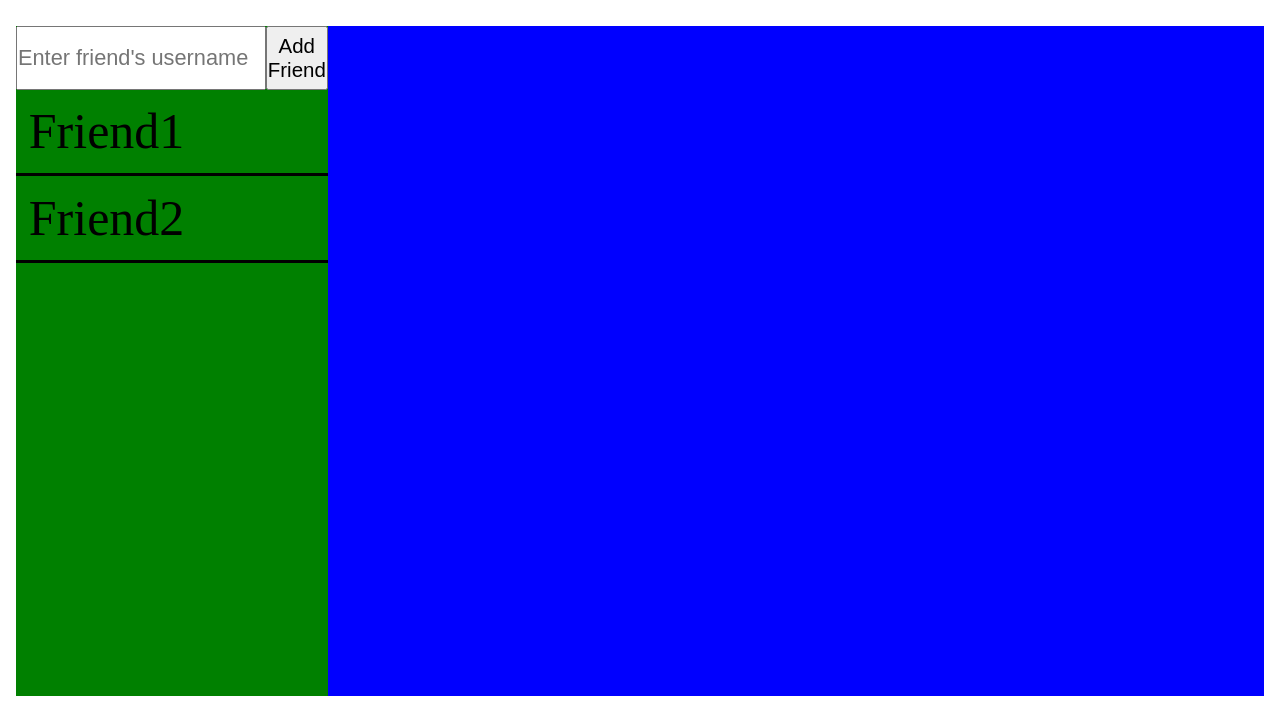
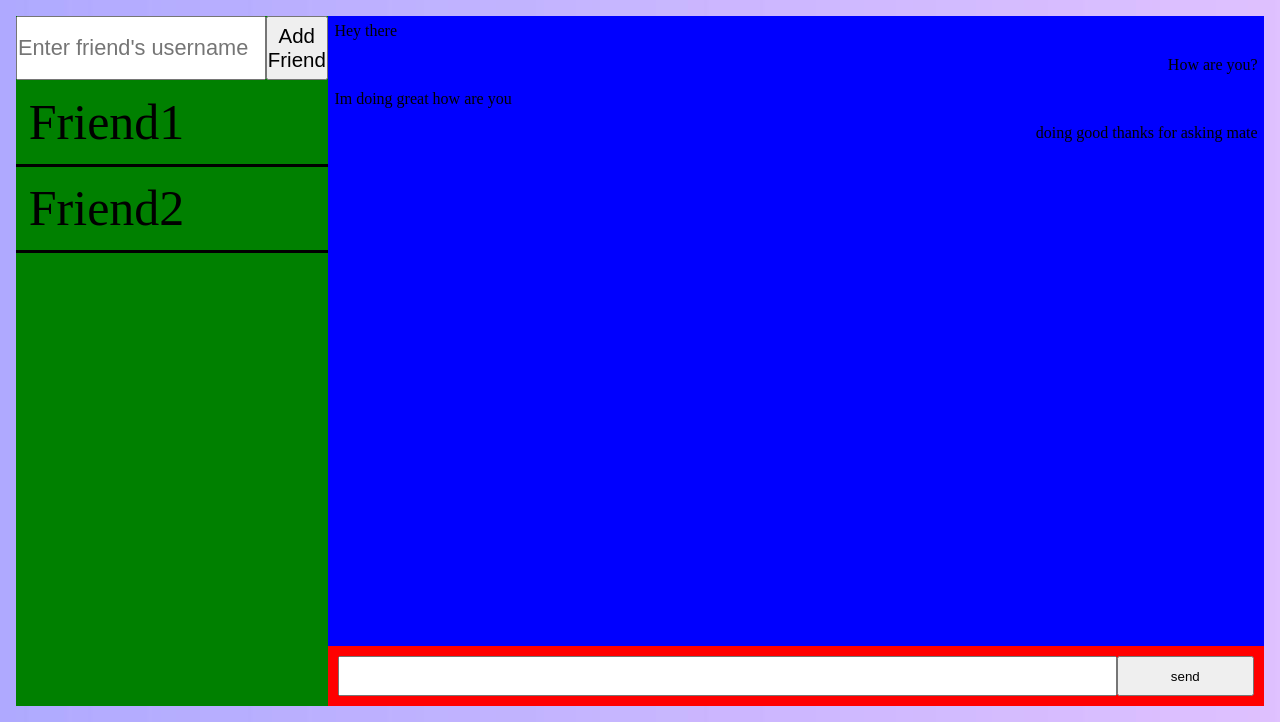
Before and after one commit to matthewvadeboncoeur/chatapp, a plain HTML site: page index.html in a window 1280 px wide. Shown: the part 78-800 px from the top of the page. Drawn offline with Linux system fonts and the light colour scheme.

Commit message:
implemented input and button for sending messages

```diff
--- a/index.html
+++ b/index.html
@@ -30,7 +30,16 @@
             </ul>
         </div>
         <div class="chat-div">
-
+            <ul class="chat-list" id="chat-list">
+                <li class="received">Hey there</li>
+                <li class="sent">How are you?</li>
+                <li class="received">Im doing great how are you</li>
+                <li class="sent">doing good thanks for asking mate</li>
+            </ul>
+            <div class="message-div">
+                <input type="text" class="message-input">
+                <button class="message-button">send</button>
+            </div>
         </div>
     </div>
     <script src="./script.js"></script>
--- a/script.js
+++ b/script.js
@@ -2,19 +2,18 @@
 document.addEventListener("DOMContentLoaded", function () {
 
     const addFriendButton = document.getElementById('add-friend-button');
-    const addFriendInput = document.getElementById('add-friend-input');
-
     addFriendButton.addEventListener('click', addFriend);
 
 
     function addFriend() {
         const addFriendInput = document.getElementById('add-friend-input');
+        if (addFriendInput.value == '')
+            return;
         const friendsList = document.getElementById('friends-list');
         const newFriendLi = document.createElement('li');
         newFriendLi.textContent = addFriendInput.value;
         friendsList.appendChild(newFriendLi);
         addFriendInput.value = '';
-
     }
 
 
--- a/style.css
+++ b/style.css
@@ -12,6 +12,7 @@ body {
     display: flex;
     flex-direction: column;
     box-sizing: border-box;
+    background-image: url('53-light-purple-gradient.jpg');
   }
 
 .header {
@@ -42,7 +43,7 @@ body {
 
 .fullscreen-div {
     flex-grow: 1;
-    margin: 2vw 2vh;
+    margin: 2vh;
     background-color: red;
     display: flex;
 }
@@ -64,7 +65,7 @@ body {
 }
 
 .friends-list li {
-    font-size: clamp(2vw, 5vw, 50px);
+    font-size: clamp(2vw, 4.2vw, 50px);
     border-bottom: 3px solid black;
     padding: 1vw;
 }
@@ -89,3 +90,43 @@ body {
     cursor: pointer;
     background-color: aqua;
 }
+
+.chat-list {
+    display: flex;
+    flex-direction: column;
+    padding: 0.5vw;
+    gap: 2vh;
+}
+
+.chat-list li {
+    list-style: none;
+}
+
+.received {
+    align-self: flex-start;
+}
+
+.sent {
+    align-self: flex-end;
+}
+
+.chat-div {
+    display: flex;
+    flex-direction: column;
+    justify-content: space-between;
+}
+
+.message-div {
+    background-color: red;
+    display: flex;
+    height: 7.5vh;
+    padding: 10px 10px;
+}
+
+.message-input {
+    width: 85%;
+}
+
+.message-button {
+    width: 15%;
+}
```
Also changed, not shown: 53-light-purple-gradient.jpg (added).
